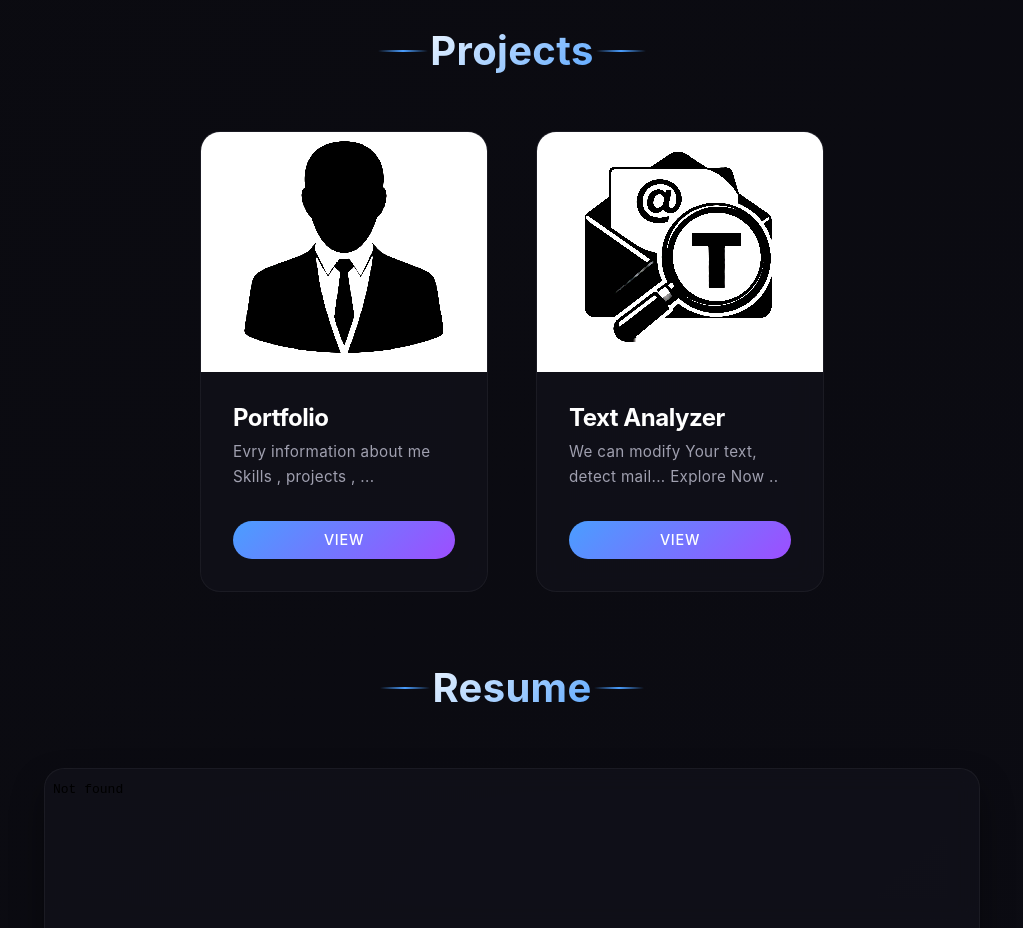
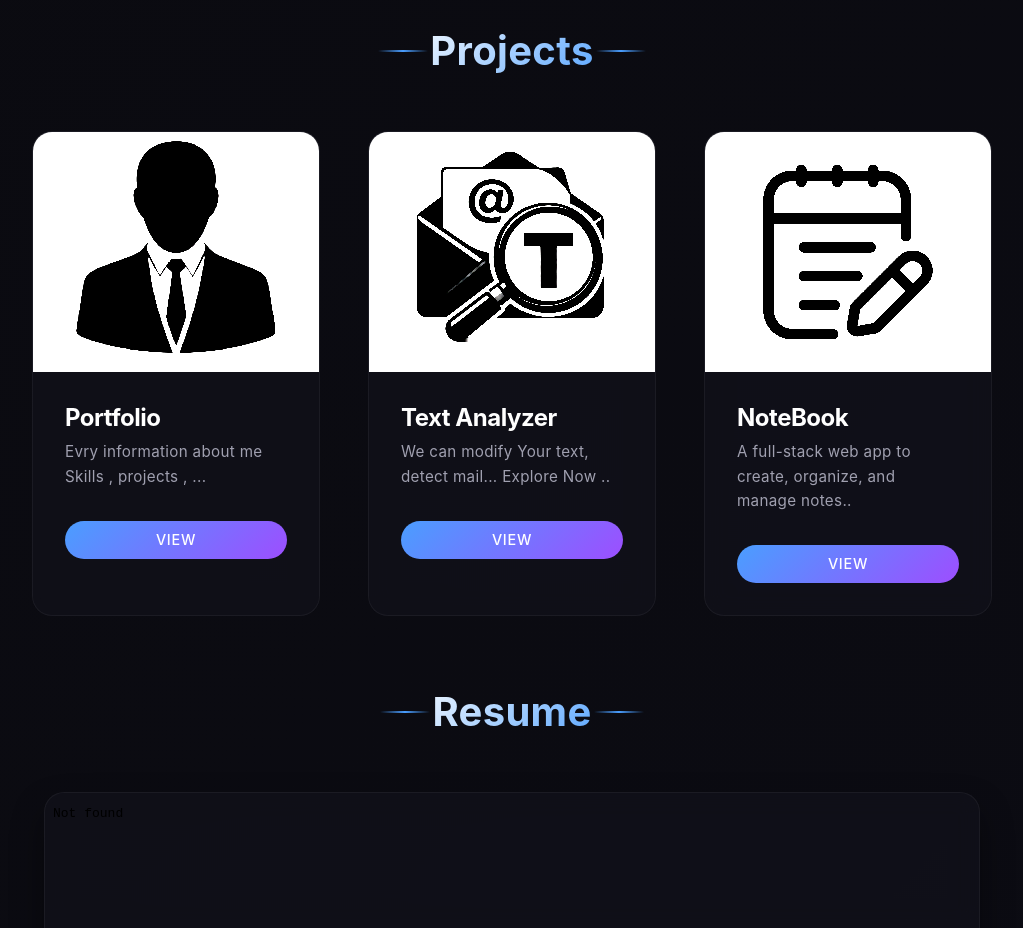
Before and after one commit to Tejas-07-iiit/Portfolio, a plain HTML site: page index.html in a window 1280 px wide. Shown: the part 1620-2548 px from the top of the page, without its empty margins (128-1151 px from the left). Drawn offline with nearby package versions, Linux system fonts and the light colour scheme.

Commit message:
project added

```diff
--- a/index.html
+++ b/index.html
@@ -135,7 +135,17 @@
       <div class="card-body">
         <h5 class="card-title">Text Analyzer</h5>
         <p class="card-text">We can modify Your text, detect mail... Explore Now .. </p>
-        <a href="https://tejas-07-iiit.github.io/Text-Analyzer/" style="text-align: center;"
+        <a href="https://www.text-analyzer.tech/" style="text-align: center;"
+          class="btn btn-dark">View</a>
+      </div>
+    </div>
+    <div class="card project" style="width: 18rem; ">
+      <img style="height: 15rem; object-fit: cover; filter:contrast(10);" src="./Images/notes.jpg"
+        class="card-img-top">
+      <div class="card-body">
+        <h5 class="card-title">NoteBook</h5>
+        <p class="card-text">A full-stack web app to create, organize, and manage notes..</p>
+        <a href="https://notebook-hackathon.vercel.app/" style="text-align: center;"
           class="btn btn-dark">View</a>
       </div>
     </div>
```
Also changed, not shown: Images/notes.jpg (added).
